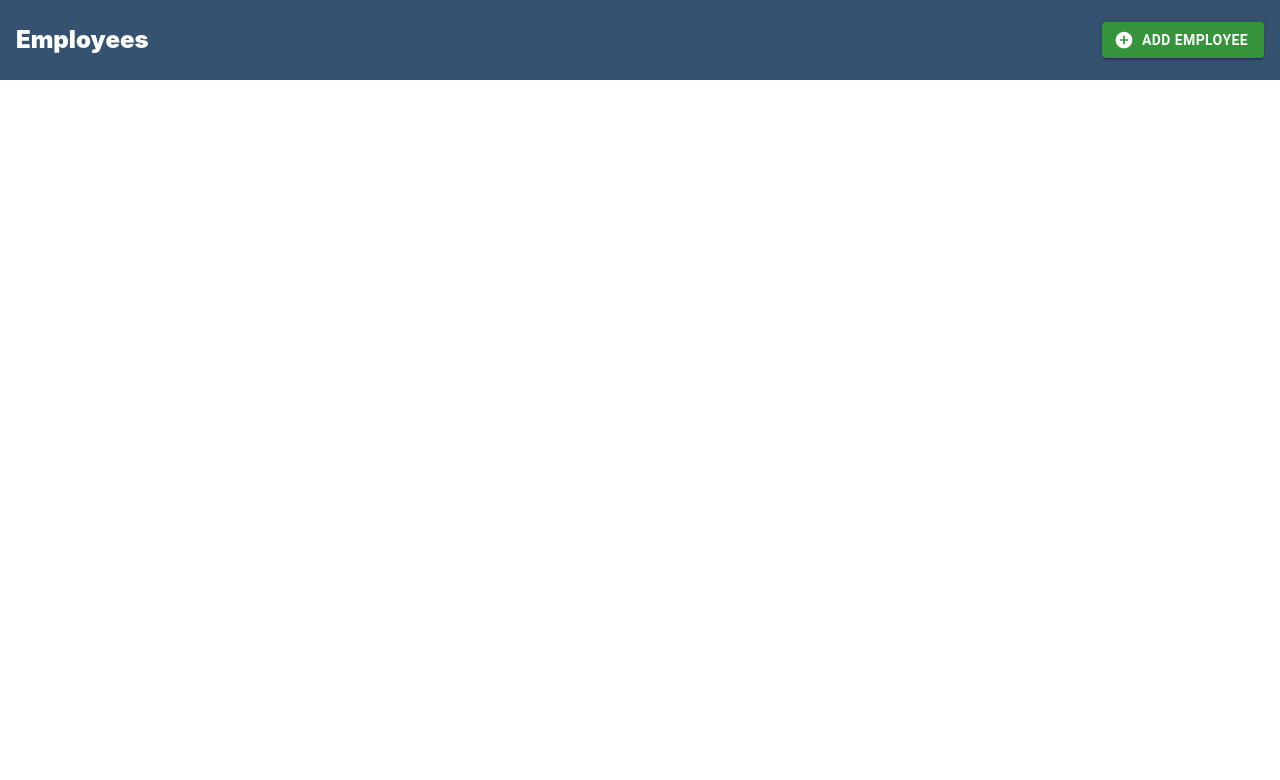
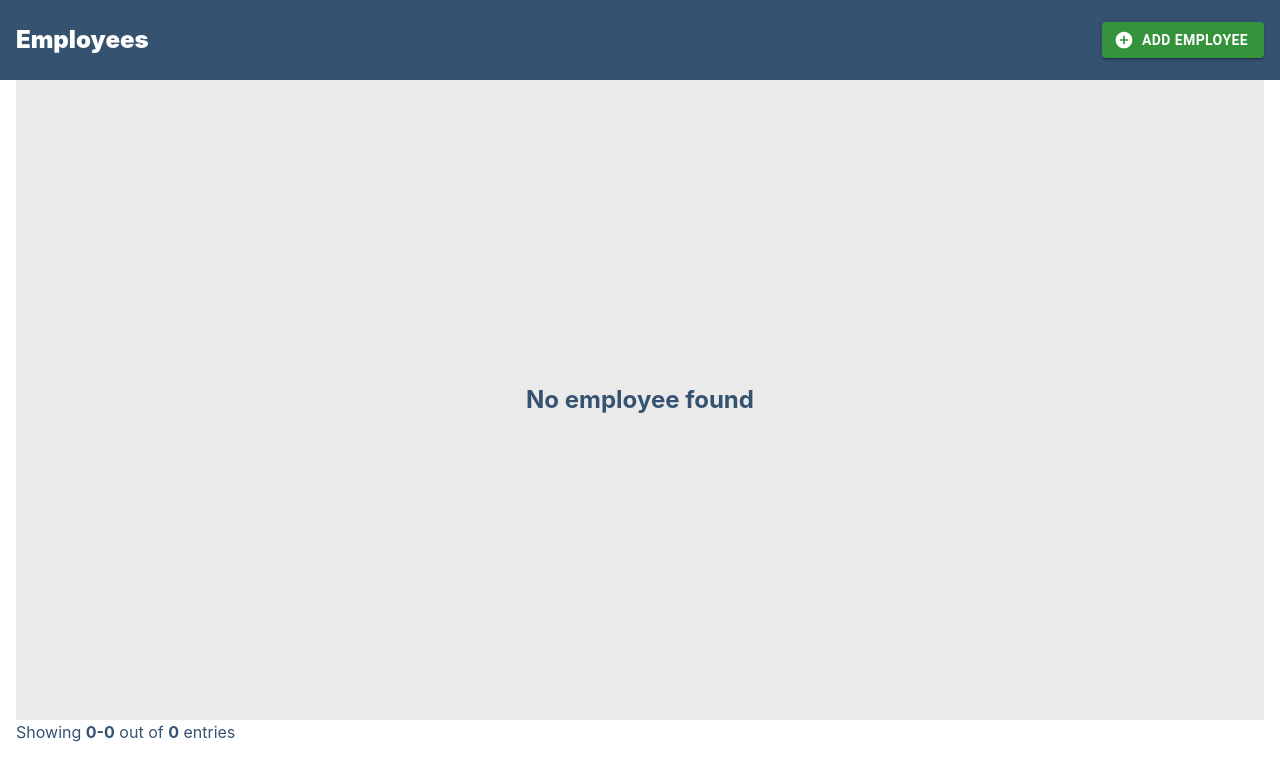
Before and after one commit to jianhong1998/employee-webpage, a React (Create React App) app: page / in a window 1280 px wide. Shown: the top 780 px of the page. Built offline with nearby package versions, Linux system fonts and the light colour scheme.

Commit message:
complete UI

```diff
--- a/src/components/employeeList/employeeCard.module.scss
+++ b/src/components/employeeList/employeeCard.module.scss
@@ -1,5 +1,5 @@
 .employeeCard {
-    width: 300px;
+    width: 280px;
     border-radius: 4px;
     padding: 0.5em 1em;
     background-color: var(--grey);
--- a/src/components/employeeList/employeeList.component.tsx
+++ b/src/components/employeeList/employeeList.component.tsx
@@ -5,12 +5,10 @@ import EmployeeDataModel from "../../models/employeeData.model";
 import { useAppSelector } from "../../store/index.store";
 import EmployeeCard from './employeeCard.component';
 
-interface EmployeeListProps {
-    pageNumber: number;
-}
+const filterDisplayEmployeeArray = (fullEmployeeArray: EmployeeDataModel[], pageIndex: number): EmployeeDataModel[] => {
+    const employeeArray = [] as EmployeeDataModel[];
 
-const filterDisplayEmployeeArray = (fullEmployeeArray: EmployeeDataModel[], pageNumber: number): EmployeeDataModel[] => {
-    const employeeArray = [] as EmployeeDataModel[];
+    const pageNumber = pageIndex + 1;
 
     for (let index = (pageNumber * 10) - 10; (index < fullEmployeeArray.length && index < pageNumber * 10); index++) {
         employeeArray.push(fullEmployeeArray[index]);
@@ -19,8 +17,8 @@ const filterDisplayEmployeeArray = (fullEmployeeArray: EmployeeDataModel[], page
     return employeeArray;
 }
 
-const EmployeeList: FC<EmployeeListProps> = ({pageNumber}) => {
-    const fullEmployeeArray = useAppSelector(state => state.employees.employeeArray);
+const EmployeeList: FC = () => {
+    const { employeeArray: fullEmployeeArray, pageIndex: pageNumber } = useAppSelector(state => state.employees);
 
     const [displayEmployeeArray, setDisplayEmployeeArray] = useState([] as EmployeeDataModel[]);
 
--- /dev/null
+++ b/src/components/pagination/paginationBar.module.scss
@@ -0,0 +1,45 @@
+.paginationBar {
+    display: flex;
+    justify-content: space-between;
+    align-items: center;
+
+    @media only screen and (max-width: 991.98px) {
+        justify-content: flex-end;
+    }
+
+    .entriesNumberHolder {
+        color: var(--employee-card-blue);
+    }
+
+    .pageControlContainer {
+        display: flex;
+        flex-wrap: nowrap;
+        justify-content: space-between;
+        color: var(--employee-card-blue);
+        font-weight: 700;
+
+        button {
+            background-color: transparent;
+            border: none;
+            border-radius: none;
+
+            &:hover:not(:disabled) {
+                text-decoration: underline;
+            }
+
+
+            &:disabled {
+                color: var(--grey);
+            }
+        }
+
+        .pageNumberHolder {
+            width: 4em;
+            text-align: center;
+        }
+    }
+
+    .numberHolder {
+        font-weight: 700;
+    }
+}
--- /dev/null
+++ b/src/components/pagination/paginationBar.tsx
@@ -0,0 +1,93 @@
+import classes from './paginationBar.module.scss';
+
+import { FC, useEffect, useState } from "react";
+import { useAppDispatch, useAppSelector } from "../../store/index.store";
+import { employeeActions } from "../../store/employee.slice";
+
+const PaginationBar: FC = () => {
+    const [windowWidth, setWindowWidth] = useState<number>(window.innerWidth);
+
+    const dispatch = useAppDispatch();
+
+    const { pageIndex, totalEmployee } = useAppSelector(state => state.employees);
+
+    const [entriesNumberSet, setEntriesNumberSet] = useState<{min: number, max: number}>({min: 0, max: 0});
+
+    const handleResize = () => {
+        setWindowWidth(window.innerWidth);
+    };
+
+    const nextPageHandler = () => {
+        dispatch(employeeActions.nextPage());
+    };
+
+    const previousPageHandler = () => {
+        dispatch(employeeActions.previousPage());
+    }
+
+    useEffect(() => {
+        window.addEventListener('resize', handleResize);
+
+        return () => {
+            window.removeEventListener('resize', handleResize);
+        }
+    }, []);
+
+    useEffect(() => {
+        let min: number;
+        let max: number;
+
+        if (totalEmployee === 0) {
+            min = 0;
+            max = 0;
+
+            setEntriesNumberSet({min, max});
+            return;
+        }
+
+        min = (pageIndex + 1) * 10 - 9;
+
+        max = min + 9 > totalEmployee ? totalEmployee : min + 9;
+
+        setEntriesNumberSet({min, max});
+
+
+    }, [totalEmployee, pageIndex]);
+
+    return (
+        <div className={classes.paginationBar}>
+            {
+                windowWidth >= 992 &&
+                <div className={classes.entriesNumberHolder}>
+                    Showing <span className={classes.numberHolder}>{entriesNumberSet.min}-{entriesNumberSet.max}</span> out of <span className={classes.numberHolder}>{totalEmployee}</span> entries
+                </div>
+            }
+            {
+                totalEmployee > 0 &&
+                <div className={classes.pageControlContainer}>
+                    <div>
+                        <button
+                            disabled={pageIndex === 0}
+                            onClick={previousPageHandler}
+                        >
+                            Previous
+                        </button>
+                    </div>
+                    <div className={classes.pageNumberHolder}>
+                        {pageIndex + 1}
+                    </div>
+                    <div>
+                        <button
+                            disabled={pageIndex === Math.floor((totalEmployee - 1) / 10) || totalEmployee === 0}
+                            onClick={nextPageHandler}
+                        >
+                            Next
+                        </button>
+                    </div>
+                </div>
+            }
+        </div>
+    );
+};
+
+export default PaginationBar;
--- a/src/components/ui/buttons/addEmployeeButton.component.tsx
+++ b/src/components/ui/buttons/addEmployeeButton.component.tsx
@@ -18,7 +18,7 @@ const theme = createTheme({
 const AddEmployeeButton: FC = () => {
     const dispatch = useAppDispatch();
 
-    const [windowSize, setWindowSize] = useState(window.innerWidth);
+    const [windowSize, setWindowSize] = useState<number>(window.innerWidth);
     const linkRef = useRef<HTMLAnchorElement>(null);
 
     const handleResize = () => {
--- a/src/pages/home.module.scss
+++ b/src/pages/home.module.scss
@@ -2,3 +2,24 @@
     overflow-y: scroll;
     height: 80vh;
 }
+
+.bodyContainer {
+    width: 100%;
+    padding: 0 1em;
+}
+
+.noEmployeeBlock {
+    display: flex;
+    justify-content: center;
+    align-items: center;
+    width: 100%;
+    height: 100%;
+    background-color: var(--grey);
+
+
+    h3 {
+        color: var(--employee-card-blue);
+        font-weight: 700;
+        font-size: 1.5em;
+    }
+}
--- a/src/pages/home.page.tsx
+++ b/src/pages/home.page.tsx
@@ -2,14 +2,16 @@ import classes from './home.module.scss';
 
 import { FC, useEffect } from "react";
 import EmployeeList from "../components/employeeList/employeeList.component";
-import { useAppDispatch } from '../store/index.store';
+import { useAppDispatch, useAppSelector } from '../store/index.store';
 import { appHeaderAction } from '../store/appHeader.slice';
 import DeleteEmployeePopup from '../components/ui/popup/deleteEmployeePopup.component';
 import ErrorPopup from '../components/ui/popup/errorPopup.component';
 import Loading from '../components/ui/loading/loading';
+import PaginationBar from '../components/pagination/paginationBar';
 
 const HomePage: FC = () => {
     const dispatch = useAppDispatch();
+    const { totalEmployee } = useAppSelector(state => state.employees);
 
     useEffect(() => {
         dispatch(appHeaderAction.setTitle({title: 'Employees'}));
@@ -17,8 +19,22 @@ const HomePage: FC = () => {
 
     return (
         <>
-            <section className={`${classes.employeeListContainer}`}>
-                <EmployeeList pageNumber={1} />
+            <section className={`${classes.bodyContainer}`}>
+                <div className={`${classes.employeeListContainer}`}>
+                    {
+                        totalEmployee > 0 &&
+                        <EmployeeList />
+                    }
+                    {
+                        totalEmployee === 0 &&
+                        <div className={classes.noEmployeeBlock}>
+                            <h3>
+                                No employee found
+                            </h3>
+                        </div>
+                    }
+                </div>
+                <PaginationBar />
             </section>
             <DeleteEmployeePopup />
             <ErrorPopup />
--- a/src/store/employee.slice.ts
+++ b/src/store/employee.slice.ts
@@ -4,11 +4,13 @@ import EmployeeDataModel from "../models/employeeData.model";
 interface EmployeeState {
     employeeArray: EmployeeDataModel[];
     totalEmployee: number;
+    pageIndex: number;
 }
 
 const initialEmployeeState: EmployeeState = {
     employeeArray: [] as EmployeeDataModel[],
-    totalEmployee: 0
+    totalEmployee: 0,
+    pageIndex: 0
 };
 
 const addEmployee = (state: EmployeeState, action: PayloadAction<EmployeeDataModel>) => {
@@ -30,12 +32,32 @@ const editEmployee = (state: EmployeeState, action: PayloadAction<EmployeeDataMo
 
         return employee;
     });
+
+    state.totalEmployee = state.employeeArray.length;
 };
 
 const deleteEmployee = (state: EmployeeState, action: PayloadAction<{employeeId: number}>) => {
     const { employeeId } = action.payload;
 
     state.employeeArray = state.employeeArray.filter(employee => employee.id !== employeeId);
+
+    state.totalEmployee = state.employeeArray.length;
+};
+
+const nextPage = (state: EmployeeState) => {
+    if (state.pageIndex === Math.floor(state.totalEmployee / 10)) {
+        return;
+    }
+
+    state.pageIndex++;
+};
+
+const previousPage = (state: EmployeeState) => {
+    if (state.pageIndex === 0) {
+        return;
+    }
+
+    state.pageIndex--;
 };
 
 
@@ -46,7 +68,9 @@ const employeeSlice = createSlice({
     reducers: {
         addEmployee,
         editEmployee,
-        deleteEmployee
+        deleteEmployee,
+        nextPage,
+        previousPage
     }
 });
 
```
